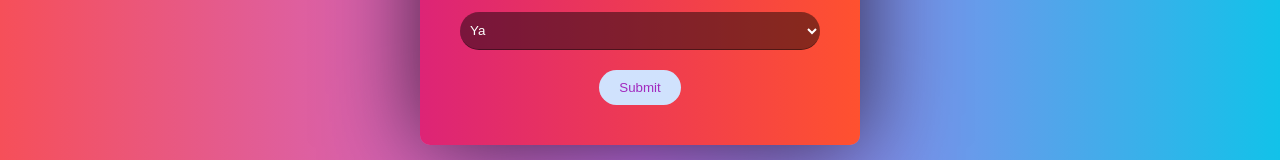
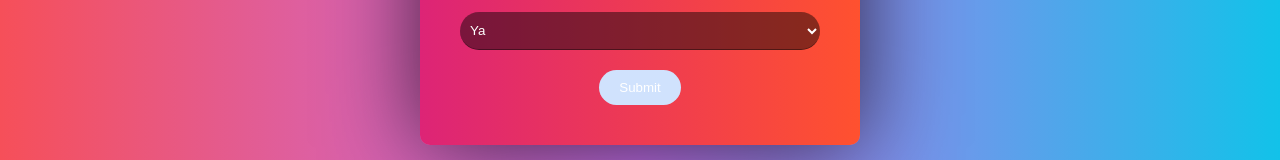
Before and after one commit to KrOxYs/kti-forms, a Vue app: page / in a window 1280 px wide. Shown: the part 755-915 px from the top of the page. Built offline with nearby package versions, Linux system fonts and the light colour scheme.

Commit message:
update style color

```diff
--- a/src/components/SignUpForms.vue
+++ b/src/components/SignUpForms.vue
@@ -220,7 +220,7 @@ button {
   border: none;
   padding: 10px 20px;
   margin-top: 20px;
-  color: rgb(161, 41, 190);
+  color: rgb(255, 255, 255);
   border-radius: 20px;
 }
 .submitt {
```
